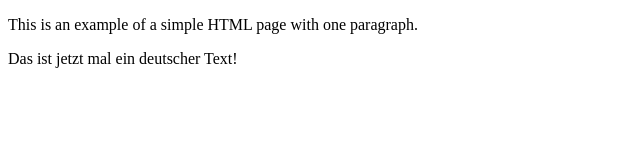
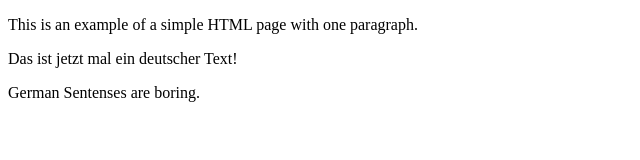
Before and after one commit to bo-sch/hello-world, a plain HTML site: page src/index.html in a window 1280 px wide. Shown: the whole page, without its empty margins (0-640 px from the left). Drawn offline with Linux system fonts and the light colour scheme.

Commit message:
We are cosmopolitans

```diff
--- a/src/index.html
+++ b/src/index.html
@@ -6,5 +6,6 @@
     <body>
         <p>This is an example of a simple HTML page with one paragraph.</p>
         <p>Das ist jetzt mal ein deutscher Text!</p>
+        <p>German Sentenses are boring.</p>
     </body>
 </html>
```
